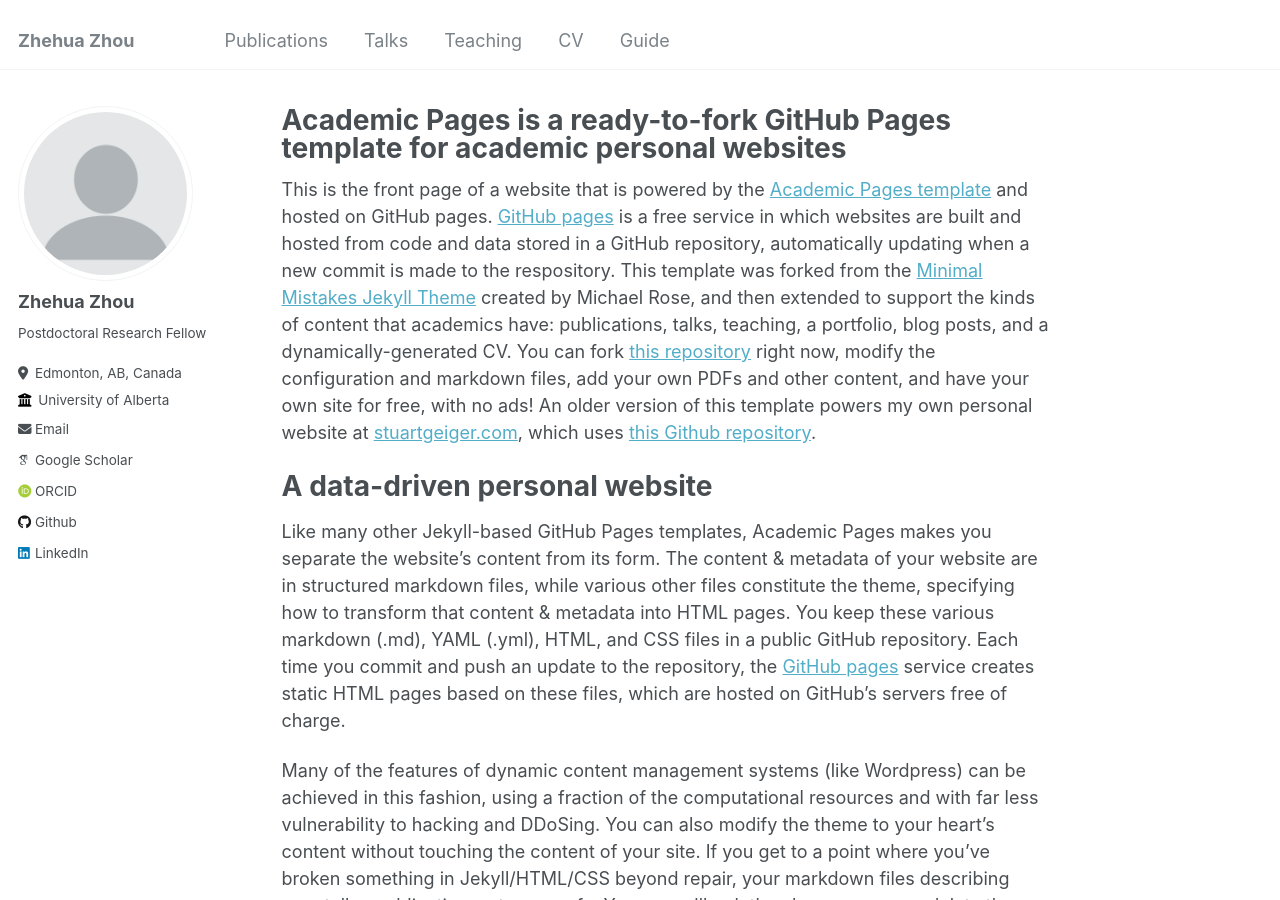
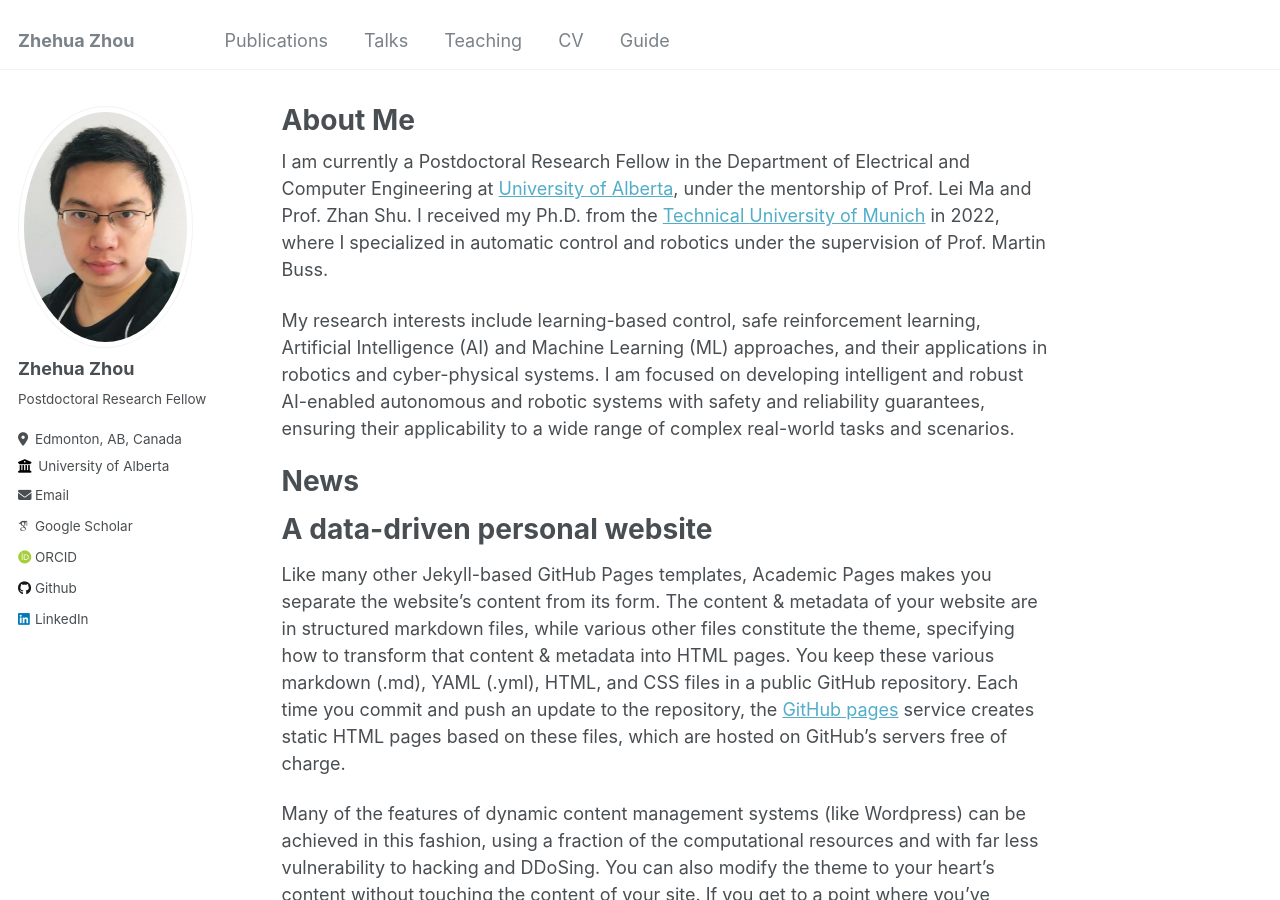
Before and after one commit to zhehuazhou/zhehuazhou.github.io, a Jekyll site: the page built from _pages/about.md, in a window 1280 px wide and 900 px high. Built offline with Jekyll 4.4.1, drawn with Linux system fonts in a browser that asks for light colours; some web fonts are replaced.

Commit message:
initial update

```diff
--- a/_config.yml
+++ b/_config.yml
@@ -21,7 +21,7 @@ repository               : "academicpages/academicpages.github.io"
 #               Additional customization can be done by editing /_includes/author-profile.html
 author:
   # Biographic information
-  avatar           : "profile.png"
+  avatar           : "profile_zhehua.jpeg"
   name             : "Zhehua Zhou"
   pronouns         : # example: "she/her"
   bio              : "Postdoctoral Research Fellow"
--- a/_pages/about.md
+++ b/_pages/about.md
@@ -1,13 +1,19 @@
 ---
 permalink: /
-title: "Academic Pages is a ready-to-fork GitHub Pages template for academic personal websites"
+title: "About Me"
 author_profile: true
 redirect_from:
   - /about/
   - /about.html
 ---
 
-This is the front page of a website that is powered by the [Academic Pages template](https://github.com/academicpages/academicpages.github.io) and hosted on GitHub pages. [GitHub pages](https://pages.github.com) is a free service in which websites are built and hosted from code and data stored in a GitHub repository, automatically updating when a new commit is made to the respository. This template was forked from the [Minimal Mistakes Jekyll Theme](https://mmistakes.github.io/minimal-mistakes/) created by Michael Rose, and then extended to support the kinds of content that academics have: publications, talks, teaching, a portfolio, blog posts, and a dynamically-generated CV. You can fork [this repository](https://github.com/academicpages/academicpages.github.io) right now, modify the configuration and markdown files, add your own PDFs and other content, and have your own site for free, with no ads! An older version of this template powers my own personal website at [stuartgeiger.com](http://stuartgeiger.com), which uses [this Github repository](https://github.com/staeiou/staeiou.github.io).
+I am currently a Postdoctoral Research Fellow in the Department of Electrical and Computer Engineering at [University of Alberta](https://www.ualberta.ca/index.html), under the mentorship of Prof. Lei Ma and Prof. Zhan Shu. I received my Ph.D. from the [Technical University of Munich](https://www.tum.de/) in 2022, where I specialized in automatic control and robotics under the supervision of Prof. Martin Buss.
+
+My research interests include learning-based control, safe reinforcement learning, Artificial Intelligence (AI) and Machine Learning (ML) approaches, and their applications in robotics and cyber-physical systems. I am focused on developing intelligent and robust AI-enabled autonomous and robotic systems with safety and reliability guarantees, ensuring their applicability to a wide range of complex real-world tasks and scenarios.
+
+News
+======
+
 
 A data-driven personal website
 ======
```
Also changed, not shown: images/profile_zhehua.jpeg (added).
